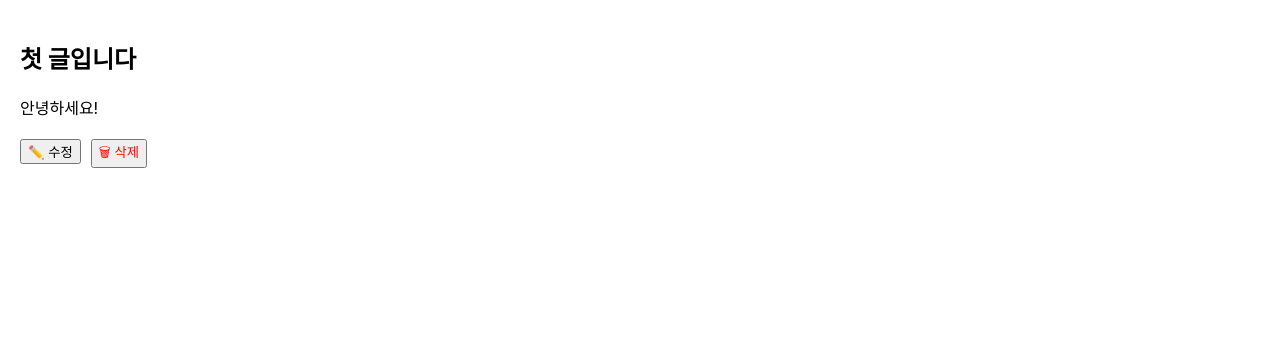
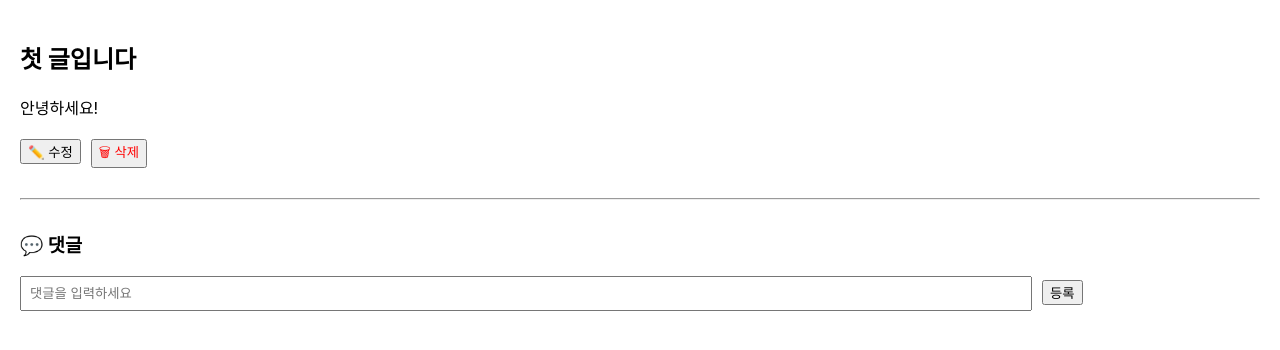
Before and after one commit to Unithon-INU/2025_UNITHON_TEAM_16_FE, a React (Create React App) app: page /board/1 in a window 1280 px wide. Shown: the top 350 px of the page. Built offline with nearby package versions, Linux system fonts and the light colour scheme.

Commit message:
0515_PostDetailComment

```diff
--- a/src/pages/PostDetail.js
+++ b/src/pages/PostDetail.js
@@ -1,19 +1,24 @@
 import { useParams, useNavigate } from 'react-router-dom';
+import { useState } from 'react';
 
 function PostDetail() {
   const { id } = useParams();
   const navigate = useNavigate();
 
-  // 샘플 게시글
+  // 샘플 게시글 데이터
   const samplePosts = [
     { id: 1, title: '첫 글입니다', content: '안녕하세요!' },
     { id: 2, title: '두 번째 글', content: '테스트 중입니다.' },
   ];
 
   const post = samplePosts.find((p) => p.id === parseInt(id));
+  const [comments, setComments] = useState([]); // 댓글 목록
+  const [newComment, setNewComment] = useState(''); // 입력값
 
-  const handleEdit = () => {
-    navigate(`/board/edit/${id}`);
+  const handleAddComment = () => {
+    if (newComment.trim() === '') return;
+    setComments([...comments, newComment]);
+    setNewComment('');
   };
 
   const handleDelete = () => {
@@ -21,7 +26,11 @@ function PostDetail() {
     navigate('/board');
   };
 
-  if (!post) return <div>해당 글이 없습니다</div>;
+  const handleEdit = () => {
+    navigate(`/board/edit/${id}`);
+  };
+
+  if (!post) return <div style={{ padding: 20 }}>해당 글이 없습니다</div>;
 
   return (
     <div style={{ padding: 20 }}>
@@ -34,6 +43,29 @@ function PostDetail() {
           🗑 삭제
         </button>
       </div>
+
+      <hr style={{ margin: '30px 0' }} />
+
+      <h3>💬 댓글</h3>
+      <div style={{ marginBottom: 10 }}>
+        <input
+          value={newComment}
+          onChange={(e) => setNewComment(e.target.value)}
+          placeholder="댓글을 입력하세요"
+          style={{ width: '80%', padding: 8 }}
+        />
+        <button onClick={handleAddComment} style={{ marginLeft: 10 }}>
+          등록
+        </button>
+      </div>
+
+      <ul>
+        {comments.map((comment, index) => (
+          <li key={index} style={{ marginBottom: 8 }}>
+            {comment}
+          </li>
+        ))}
+      </ul>
     </div>
   );
 }
```
